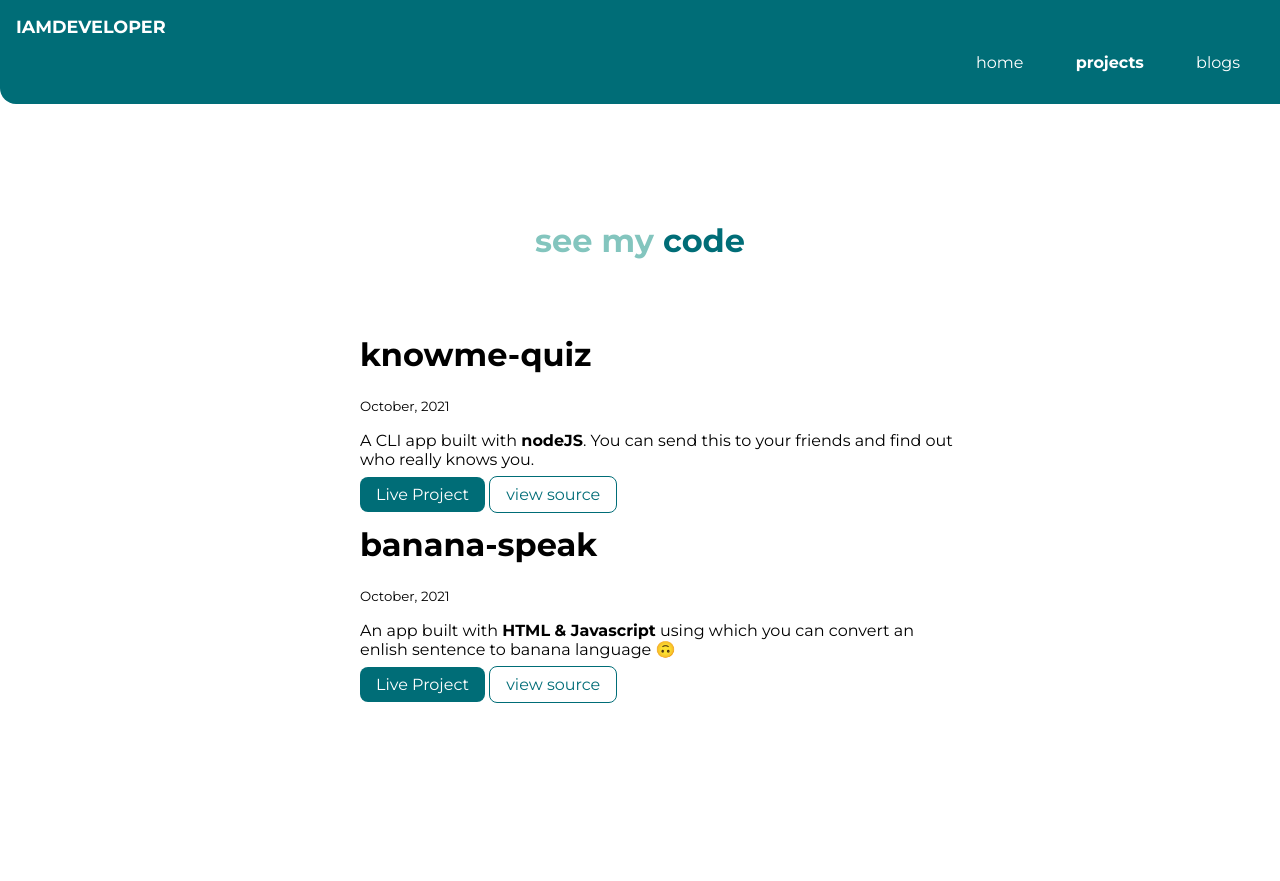
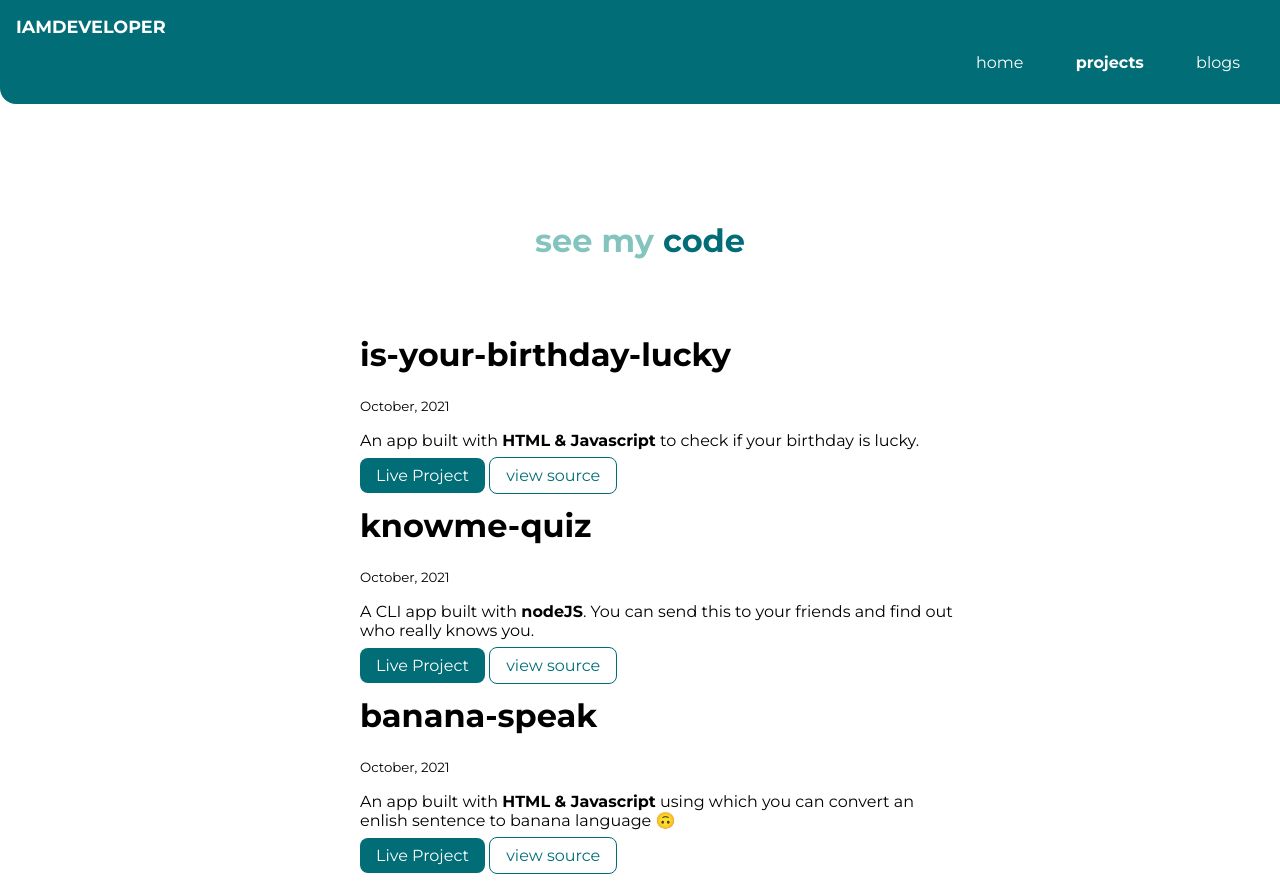
Before and after one commit to sudarshana12/neogcamp-lesson-3-live, a plain HTML site: page projects.html in a window 1280 px wide. Before the commit the page ends 800 px from the top, so only its background shows below. Drawn offline with Linux system fonts and the light colour scheme.

Commit message:
added projects

```diff
--- a/projects.html
+++ b/projects.html
@@ -30,6 +30,13 @@
 
         <li>
             <div class= "container container-center">
+                <h1>is-your-birthday-lucky</h1>
+            <small>October, 2021</small>
+            <p>An app built with <strong>HTML & Javascript</strong> to check if your birthday is lucky.</p>
+            <a class="link link-primary" href="https://lets-check-if-your-birthday-lucky.netlify.app/">Live Project</a>
+            <a class="link link-secondary" href="https://github.com/sudarshana12/is-your-birthday-lucky">view source</a>
+            </div>
+            <div class= "container container-center">
                 <h1>knowme-quiz</h1>
             <small>October, 2021</small>
             <p>A CLI app built with <strong>nodeJS</strong>. You can send this to your friends and find out who really knows you.</p>
@@ -45,6 +52,7 @@
             </div>
 
 
+
         </li>
 
     </ul>
```
